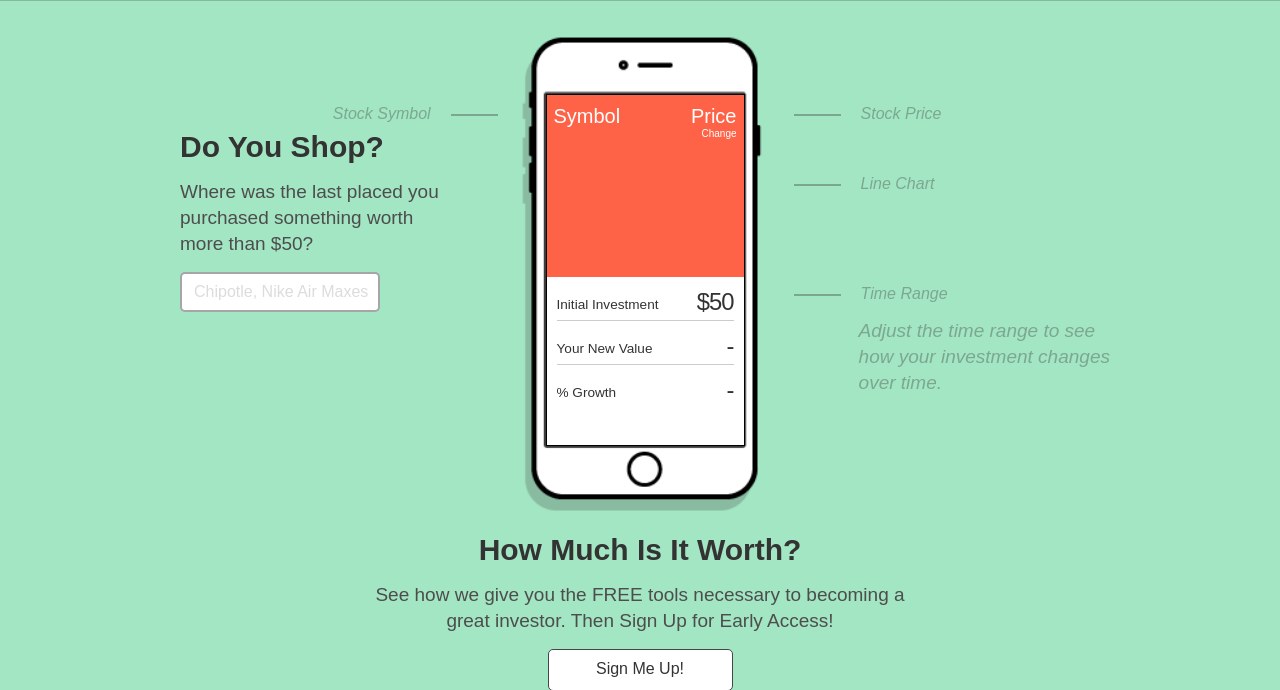
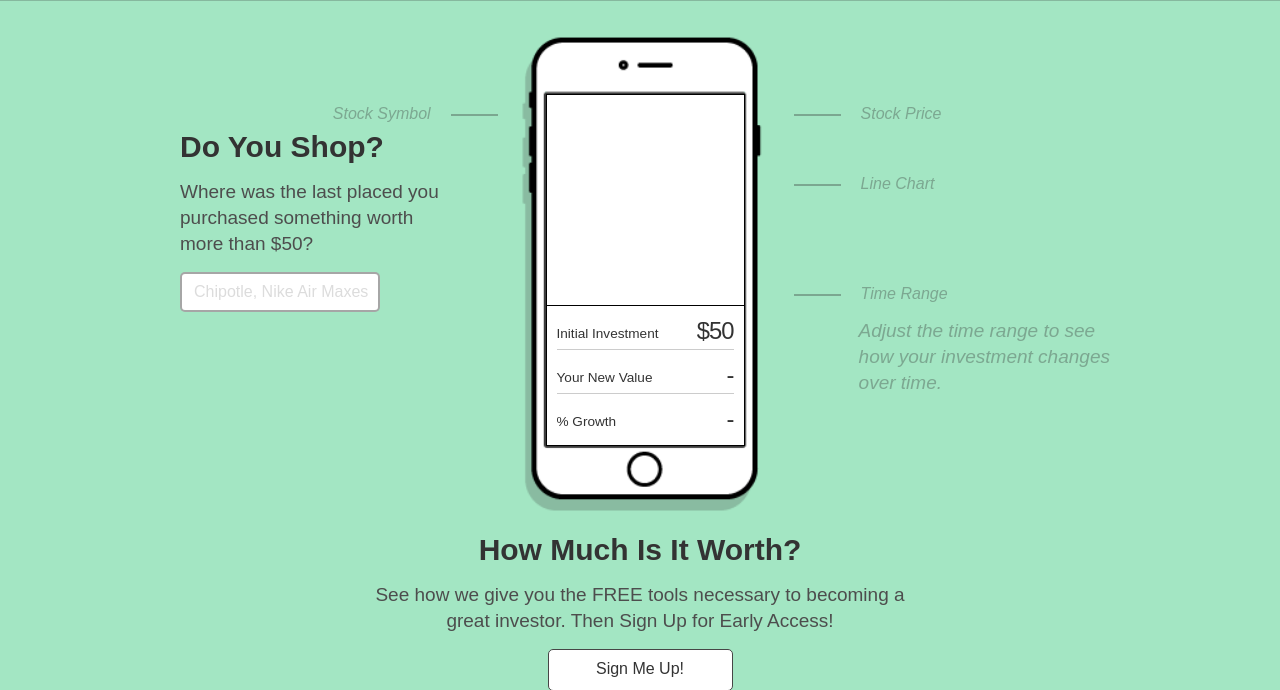
Before and after one commit to pjones23/YellowBirdSignup, a PHP site: page /investing.php in a window 1280 px wide. Shown: the part 45-735 px from the top of the page. Run offline with PHP 8.4, Linux system fonts and the light colour scheme; some libraries are stand-ins or nearby versions.

Commit message:
formatted chart and info

```diff
--- a/css/global.css
+++ b/css/global.css
@@ -349,7 +400,7 @@ body {
         margin-right:auto;
         width: 199px;
         height: 352px;
-        background-color:tomato;
+        background-color:white;
         border: 1px solid black;
 /*        opacity: .4;*/
     }
@@ -357,6 +408,9 @@ body {
         width:100%;
         float: left;
         padding: 10px 7px 0 7px;
+        border-bottom-color: #000000;
+        border-bottom-style: solid;
+        border-bottom-width: thin;
     }
     .symbol {
         width: 50%;
@@ -373,11 +427,11 @@ body {
     }
     .value-info {
         width: 100%;
-        position: absolute;
+        /*position: absolute;*/
         bottom: 0;
-        height: 168px;
-        background-color: white;
-        float: left;
+        height: 165px;
+        background-color: transparent;
+        /*float: left;*/
         padding: 0 10px;
     }
     .value-info ul {
--- a/investing.php
+++ b/investing.php
@@ -5,7 +5,7 @@
 <meta name="keywords" content="fantasy, stock market, investing, trading, stocks, market, sports, education, learning, finance, millenials, investment, learning " />
 <meta name="description" content="Slide and push menus that are initially hidden off screen, and transition into view with CSS transitions." />
 <meta name="author" content="YellowBird" />
-<meta name="viewport" content="width=device-width, initial-scale=1">
+<meta name="viewport" content="width=device-width, initial-scale=1"/>
 <link href="css/global.css" rel="stylesheet" type="text/css" />
 <link rel="stylesheet" type="text/css" href="css/tooltipster.css" />
 <link href="fonts/ss-social-regular.css" rel="stylesheet" type="text/css"/>
@@ -102,12 +102,14 @@
         <div id="#" class="iphone-shell">
 
             <!----- Stock Information ---->
-            <div class="stock-info">
+            <div id="stock-info" class="stock-info">
+                <!--
                 <div id="symbol" class="symbol">Symbol</div>
                 <div id="price" class="price">Price
                     <div id="#" class="price-change">Change</div>
                 </div>
-                <div id="container" style="height: 200px; min-width: 10px"></div>
+                -->
+                <div id="container" style="height: 200px; min-width: 10px;"></div>
             </div>
 
             <!----- Value Information ---->
--- a/js/quote.js
+++ b/js/quote.js
@@ -4,7 +4,6 @@
 
 function productLookup(){
     var searchText = $("#companyText").val();
-    console.log(searchText);
     var status = null;
     $.ajax({
         url : "quoteLookup.php",
@@ -20,7 +19,6 @@ function productLookup(){
             // Populate quote info with data
             if(data.symbol != null && data.symbol != "") {
                 createStockChart(data);
-                populateQuoteDetails(data);
             }
 
         },
@@ -33,37 +31,6 @@ function productLookup(){
     });
 
     return {"status" : status};
-}
-
-function populateQuoteDetails(info){
-    // Populate stock info with data
-    var symbol = document.getElementById('symbol');
-    var price = document.getElementById('price');
-    var change = info.change + ' (' + info.percentChange + ')';
-
-    symbol.innerHTML = info.symbol;
-    price.innerHTML = info.price + '<div id="change" class="price-change">' + change + '</div>';
-
-    // Retrieve the graph from yahoo finance
-    /*
-     Yahoo Finance API lets you retrieve graphs of stocks.
-
-     The main url is http://chart.finance.yahoo.com/z?s=<company symbol>&t=1d&q=l&z=s
-
-     For options to use, please refer to https://code.google.com/p/yahoo-finance-managed/wiki/miscapiImageDownload
-
-     The result is a picture, so you just have to write (for eg in HTML):
-
-     <img src="http://chart.finance.yahoo.com/z?s=<company symbol>&t=1d&q=l&z=s"/>
-     */
-
-    //var chart = document.getElementById('chart');
-    //chart.src = "http://chart.finance.yahoo.com/z?s="+info.symbol+"&t=1d&q=l&z=s";
-
-}
-
-function changeValue(info){
-
 }
 
 function createStockChart(info){
@@ -83,8 +50,6 @@ function createStockChart(info){
 
     var encodedJSONObject = JSON.stringify(InteractiveChartDataInput);
 
-    console.log(encodedJSONObject);
-
     $.ajax({
         url : "chartLookup.php",
         data : {
@@ -96,7 +61,7 @@ function createStockChart(info){
         dataType : "json",
         success : function(data) {
             console.log(data);
-            drawChart(data, info.symbol);
+            drawChart(data, info);
         },
         error : function(jqXHR, textStatus, errorThrown) {
             console.log("Status: " + textStatus);
@@ -107,7 +72,7 @@ function createStockChart(info){
     });
 }
 
-function drawChart(chartData, symbol){
+function drawChart(chartData, info){
 
     Highcharts.setOptions({
         lang: {
@@ -155,11 +120,17 @@ function drawChart(chartData, symbol){
         },
 
         title: {
-            text: null
+            text: info.symbol + " " + info.price
         },
 
+        /*
+        subtitle: {
+            text: info.change + " " + info.percentChange
+        },
+        */
+
         series: [{
-            name: symbol,
+            name: info.symbol,
             data: chartData,
             tooltip: {
                 valueDecimals: 2
@@ -186,7 +157,8 @@ function drawChart(chartData, symbol){
 
         chart: {
             renderTo: 'container',
-            type: 'line'
+            type: 'line',
+            backgroundColor: 'rgba(200, 200, 255, 0)'
         }
 
     };
@@ -253,4 +225,13 @@ function createInvestment(chart, button){
     $("#new").text("$" + prettyNewInvestment);
     $("#growth").text(prettyPercentChange + "%");
 
+    if(costChange > 0){
+        //$(".iphone-shell").css("background-color", "lightgreen");
+        $(".stock-info").css("background-color", "lightgreen");
+    }
+    else{
+        //$(".iphone-shell").css("background-color", "tomato");
+        $(".stock-info").css("background-color", "tomato");
+    }
+
 }
```
Also changed, not shown: other parts of css/global.css (+51 -0 lines).
